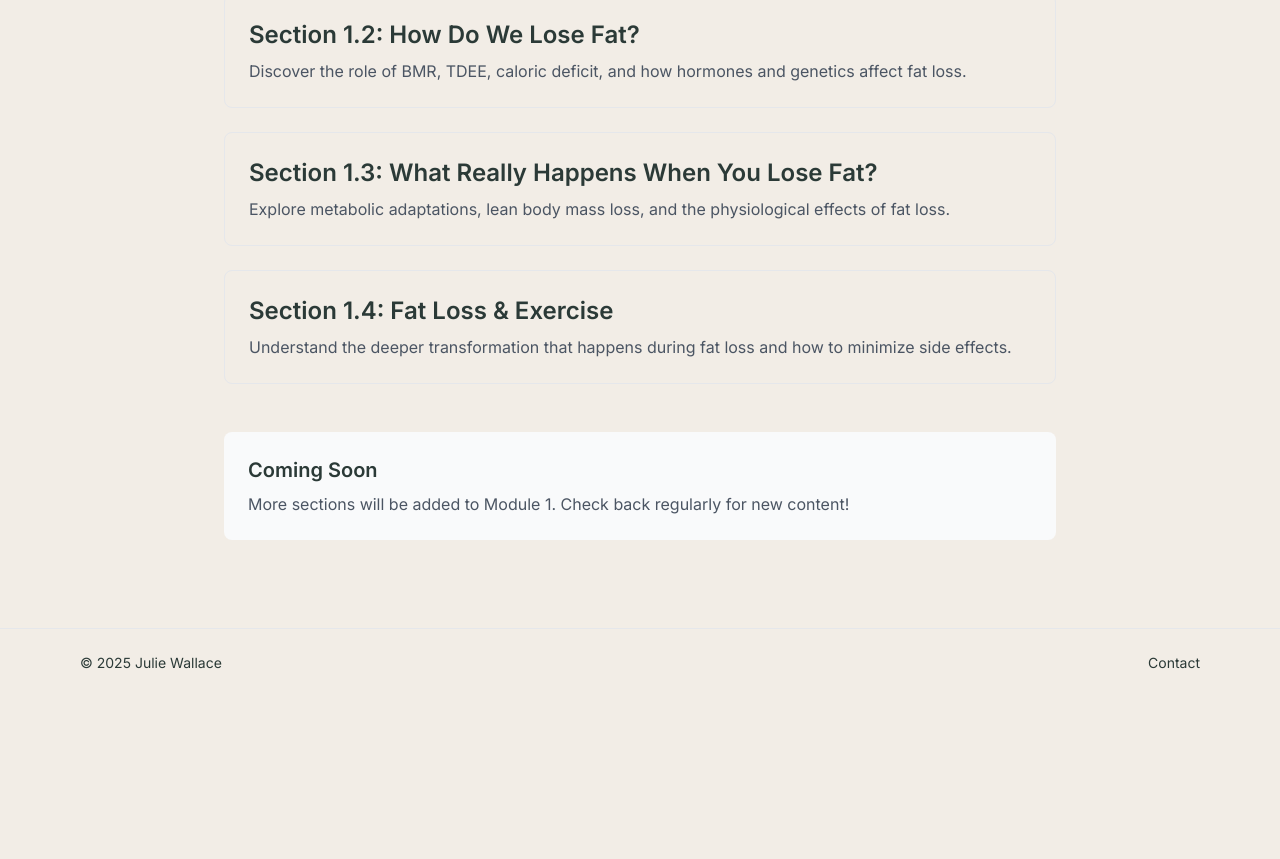
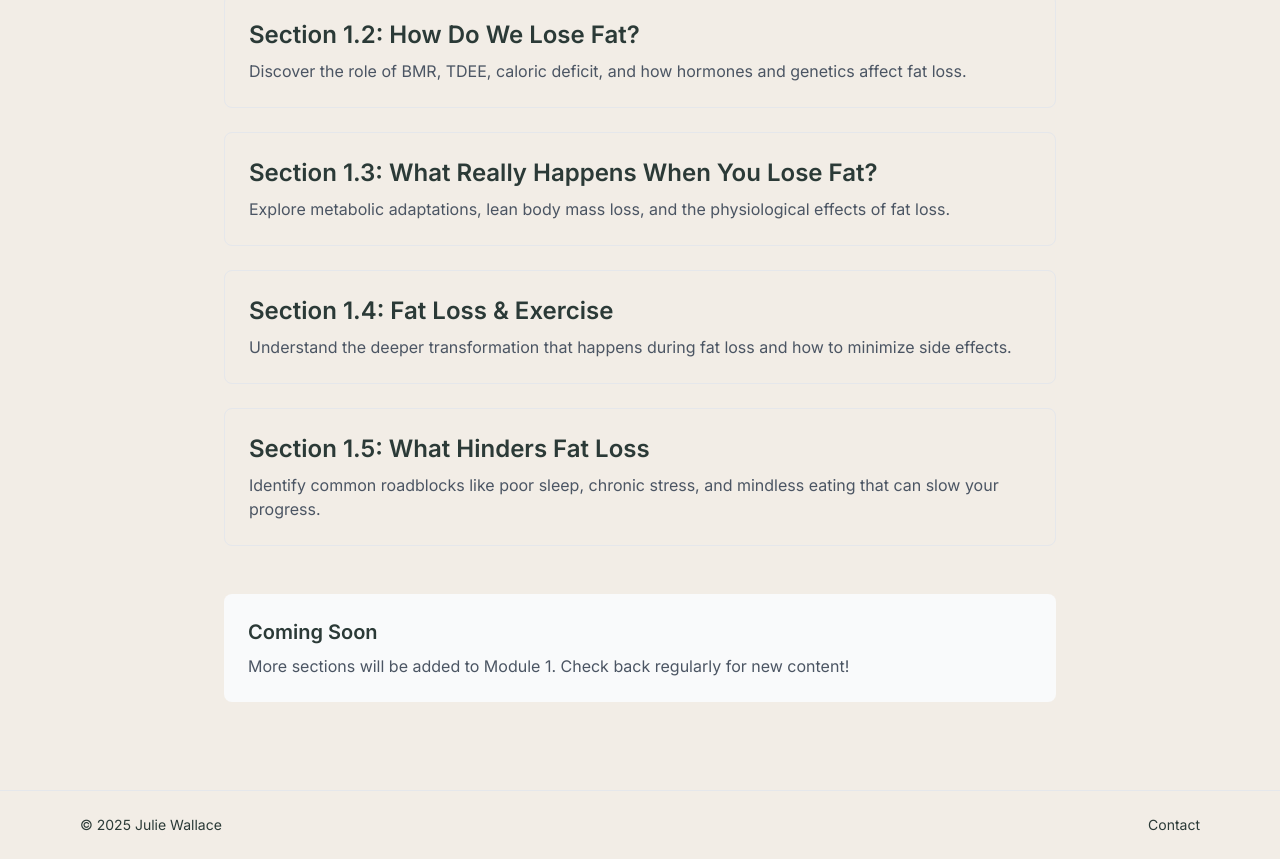
Before and after one commit to mr601s/nutritionist-marketplace-crm, a Next.js app: page /courses/module-1 in a window 1280 px wide. Shown: the part 565-1424 px from the top of the page. Before the commit the page ends 1262 px from the top, so only its background shows below. Built offline with nearby package versions, Linux system fonts and the light colour scheme.

Commit message:
Add section 1.5 on hindrances to fat loss

```diff
--- a/app/courses/module-1/page.tsx
+++ b/app/courses/module-1/page.tsx
@@ -31,6 +31,12 @@ export default function Module1Page() {
       title: 'Section 1.4: Fat Loss & Exercise',
       description: 'Understand the deeper transformation that happens during fat loss and how to minimize side effects.',
       href: '/courses/module-1/section-4'
+    },
+    {
+      id: 'section-1.5',
+      title: 'Section 1.5: What Hinders Fat Loss',
+      description: 'Identify common roadblocks like poor sleep, chronic stress, and mindless eating that can slow your progress.',
+      href: '/courses/module-1/section-5'
     }
   ];
 
```
